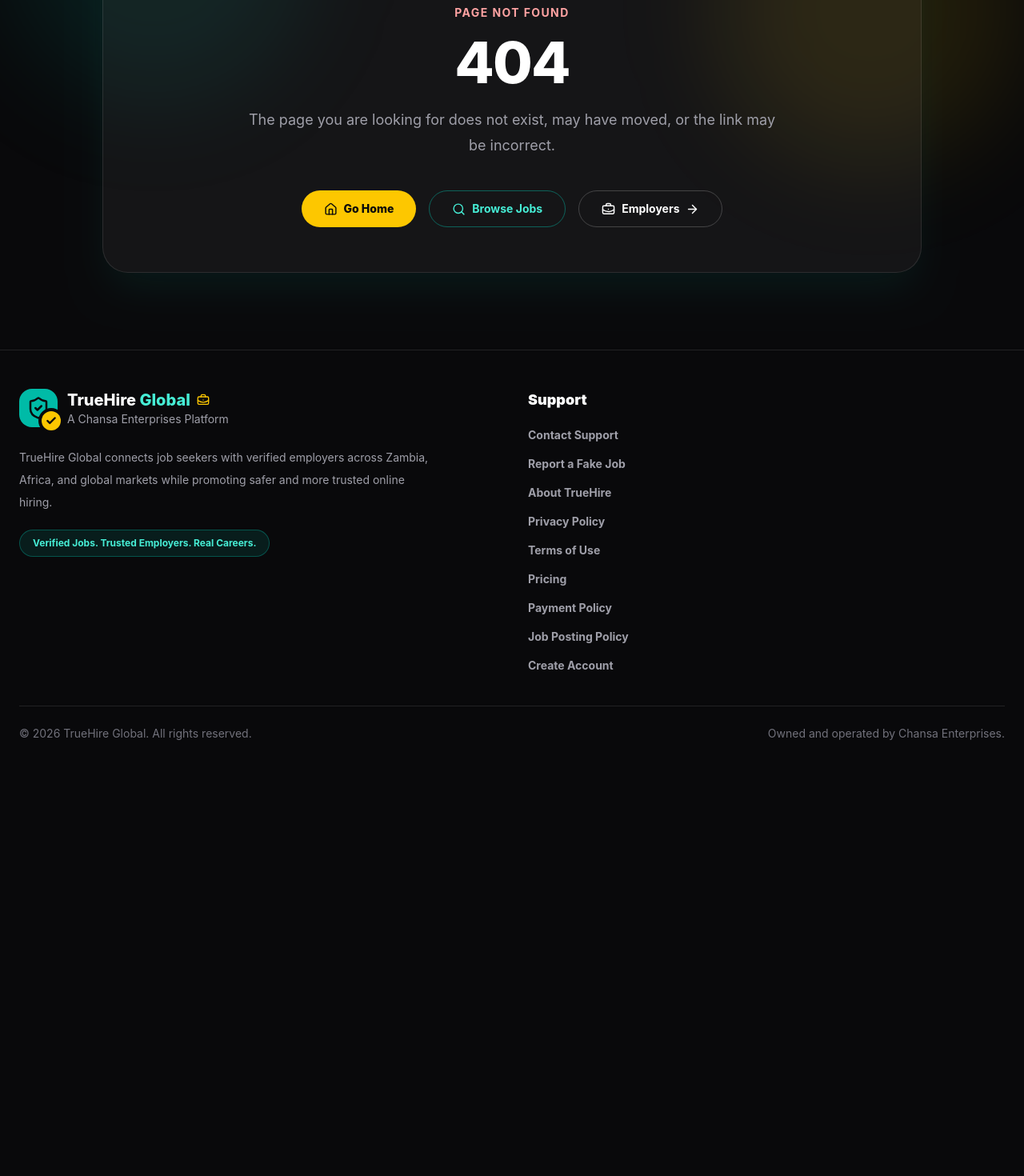
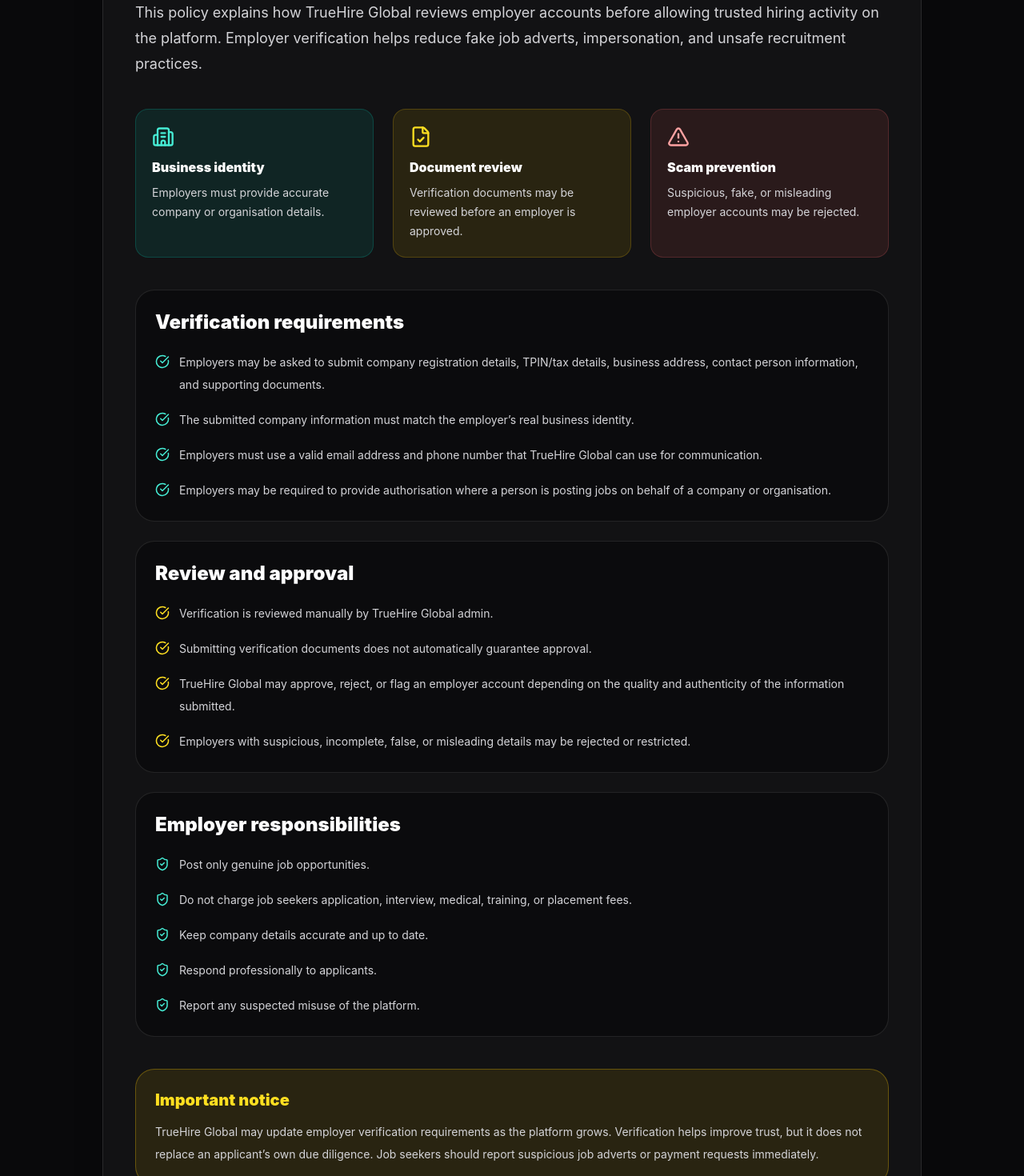
Before and after one commit to chansakelvin438-cloud/truehire-global, a React (Vite) app: page /employer-verification-policy in a window 1280 px wide. Shown: the part 340-1810 px from the top of the page at 80% size. Before the commit the page ends 1315 px from the top, so only its background shows below. Built offline with nearby package versions, Linux system fonts and the light colour scheme; no server answers.

Commit message:
Add employer verification policy page

```diff
--- a/src/App.jsx
+++ b/src/App.jsx
@@ -27,6 +27,7 @@
 import PaymentPolicy from "./pages/PaymentPolicy"
 import JobPostingPolicy from "./pages/JobPostingPolicy"
 import ScrollToTop from "./components/ScrollToTop"
+import EmployerVerificationPolicy from "./pages/EmployerVerificationPolicy"
 
 function App() {
   return (
@@ -122,6 +123,7 @@
         <Route path="/terms" element={<Terms />} />
         <Route path="/payment-policy" element={<PaymentPolicy />} />
         <Route path="/job-posting-policy" element={<JobPostingPolicy />} />
+        <Route path="/employer-verification-policy" element={<EmployerVerificationPolicy />} />
 
         <Route path="*" element={<NotFound />} />
       </Routes>
--- a/src/components/Footer.jsx
+++ b/src/components/Footer.jsx
@@ -103,6 +103,13 @@
               </Link>
 
               <Link
+                to="/employer-verification-policy"
+                className="text-zinc-400 transition-colors duration-200 hover:text-yellow-300"
+              >
+                Employer Verification Policy
+              </Link>
+
+              <Link
                 to="/register"
                 className="text-zinc-400 transition-colors duration-200 hover:text-yellow-300"
               >
--- /dev/null
+++ b/src/pages/EmployerVerificationPolicy.jsx
@@ -0,0 +1,161 @@
+import Navbar from "../components/Navbar"
+import Footer from "../components/Footer"
+import {
+  AlertTriangle,
+  Building2,
+  CheckCircle,
+  FileCheck,
+  ShieldCheck,
+} from "lucide-react"
+
+const requirements = [
+  "Employers may be asked to submit company registration details, TPIN/tax details, business address, contact person information, and supporting documents.",
+  "The submitted company information must match the employer’s real business identity.",
+  "Employers must use a valid email address and phone number that TrueHire Global can use for communication.",
+  "Employers may be required to provide authorisation where a person is posting jobs on behalf of a company or organisation.",
+]
+
+const reviewRules = [
+  "Verification is reviewed manually by TrueHire Global admin.",
+  "Submitting verification documents does not automatically guarantee approval.",
+  "TrueHire Global may approve, reject, or flag an employer account depending on the quality and authenticity of the information submitted.",
+  "Employers with suspicious, incomplete, false, or misleading details may be rejected or restricted.",
+]
+
+const employerDuties = [
+  "Post only genuine job opportunities.",
+  "Do not charge job seekers application, interview, medical, training, or placement fees.",
+  "Keep company details accurate and up to date.",
+  "Respond professionally to applicants.",
+  "Report any suspected misuse of the platform.",
+]
+
+export default function EmployerVerificationPolicy() {
+  return (
+    <div className="min-h-screen bg-zinc-950 text-white">
+      <Navbar />
+
+      <main className="px-6 py-20">
+        <div className="mx-auto max-w-5xl">
+          <div className="rounded-3xl border border-white/10 bg-white/[0.04] p-8 shadow-2xl shadow-black/20 md:p-10">
+            <p className="mb-4 inline-flex items-center gap-2 rounded-full border border-teal-400/30 bg-teal-400/10 px-4 py-2 text-sm font-bold text-teal-300">
+              <ShieldCheck size={16} />
+              TrueHire Global Policy
+            </p>
+
+            <h1 className="text-4xl font-black tracking-tight md:text-6xl">
+              Employer Verification Policy
+            </h1>
+
+            <p className="mt-6 text-lg leading-8 text-zinc-300">
+              This policy explains how TrueHire Global reviews employer accounts
+              before allowing trusted hiring activity on the platform. Employer
+              verification helps reduce fake job adverts, impersonation, and
+              unsafe recruitment practices.
+            </p>
+
+            <div className="mt-10 grid gap-6 md:grid-cols-3">
+              <div className="rounded-2xl border border-teal-400/20 bg-teal-400/10 p-5">
+                <Building2 className="text-teal-300" size={28} />
+                <h2 className="mt-3 font-black text-white">
+                  Business identity
+                </h2>
+                <p className="mt-2 text-sm leading-6 text-zinc-300">
+                  Employers must provide accurate company or organisation
+                  details.
+                </p>
+              </div>
+
+              <div className="rounded-2xl border border-yellow-400/20 bg-yellow-400/10 p-5">
+                <FileCheck className="text-yellow-300" size={28} />
+                <h2 className="mt-3 font-black text-white">
+                  Document review
+                </h2>
+                <p className="mt-2 text-sm leading-6 text-zinc-300">
+                  Verification documents may be reviewed before an employer is
+                  approved.
+                </p>
+              </div>
+
+              <div className="rounded-2xl border border-red-400/20 bg-red-400/10 p-5">
+                <AlertTriangle className="text-red-300" size={28} />
+                <h2 className="mt-3 font-black text-white">
+                  Scam prevention
+                </h2>
+                <p className="mt-2 text-sm leading-6 text-zinc-300">
+                  Suspicious, fake, or misleading employer accounts may be
+                  rejected.
+                </p>
+              </div>
+            </div>
+
+            <section className="mt-10 rounded-3xl border border-white/10 bg-zinc-950/70 p-6">
+              <h2 className="text-2xl font-black text-white">
+                Verification requirements
+              </h2>
+
+              <ul className="mt-5 space-y-4">
+                {requirements.map((item) => (
+                  <li key={item} className="flex gap-3 text-sm leading-7 text-zinc-300">
+                    <CheckCircle className="mt-1 shrink-0 text-teal-300" size={18} />
+                    <span>{item}</span>
+                  </li>
+                ))}
+              </ul>
+            </section>
+
+            <section className="mt-6 rounded-3xl border border-white/10 bg-zinc-950/70 p-6">
+              <h2 className="text-2xl font-black text-white">
+                Review and approval
+              </h2>
+
+              <ul className="mt-5 space-y-4">
+                {reviewRules.map((item) => (
+                  <li key={item} className="flex gap-3 text-sm leading-7 text-zinc-300">
+                    <CheckCircle className="mt-1 shrink-0 text-yellow-300" size={18} />
+                    <span>{item}</span>
+                  </li>
+                ))}
+              </ul>
+            </section>
+
+            <section className="mt-6 rounded-3xl border border-white/10 bg-zinc-950/70 p-6">
+              <h2 className="text-2xl font-black text-white">
+                Employer responsibilities
+              </h2>
+
+              <ul className="mt-5 space-y-4">
+                {employerDuties.map((item) => (
+                  <li key={item} className="flex gap-3 text-sm leading-7 text-zinc-300">
+                    <ShieldCheck className="mt-1 shrink-0 text-teal-300" size={18} />
+                    <span>{item}</span>
+                  </li>
+                ))}
+              </ul>
+            </section>
+
+            <div className="mt-10 rounded-3xl border border-yellow-400/30 bg-yellow-400/10 p-6">
+              <h2 className="text-xl font-black text-yellow-300">
+                Important notice
+              </h2>
+
+              <p className="mt-3 text-sm leading-7 text-zinc-300">
+                TrueHire Global may update employer verification requirements as
+                the platform grows. Verification helps improve trust, but it
+                does not replace an applicant’s own due diligence. Job seekers
+                should report suspicious job adverts or payment requests
+                immediately.
+              </p>
+            </div>
+
+            <p className="mt-8 text-sm text-zinc-500">
+              Last updated: August 2026
+            </p>
+          </div>
+        </div>
+      </main>
+
+      <Footer />
+    </div>
+  )
+}
```
